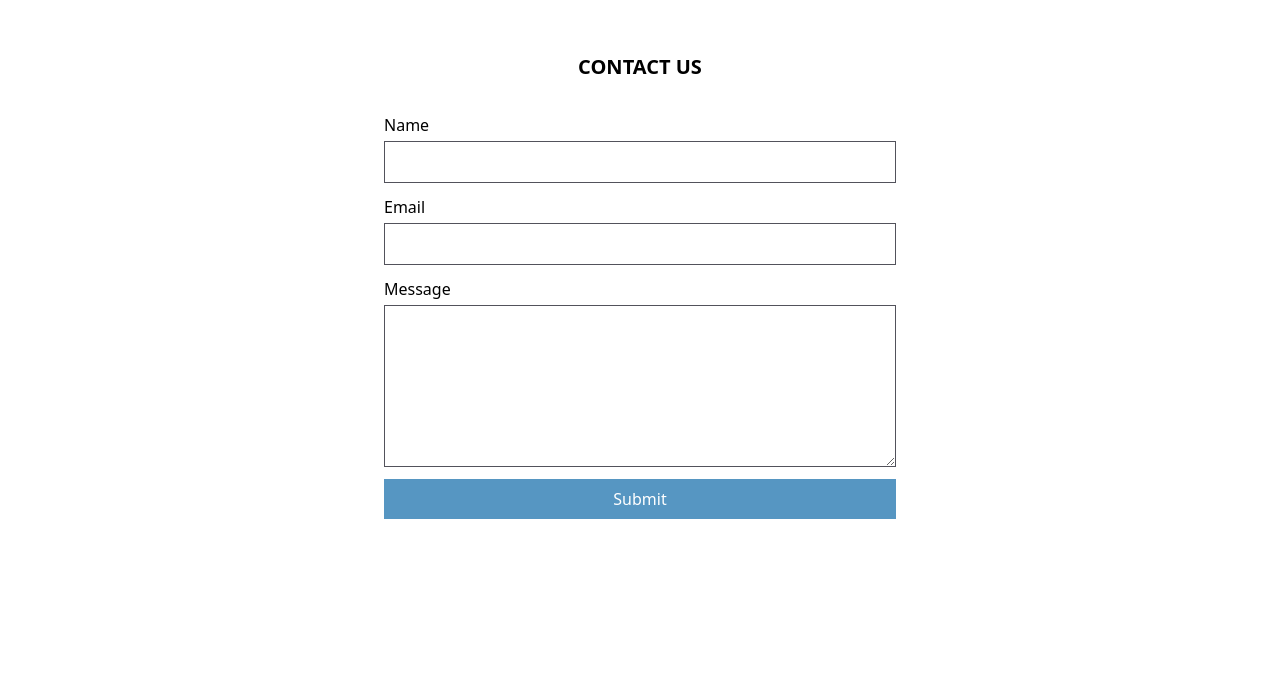
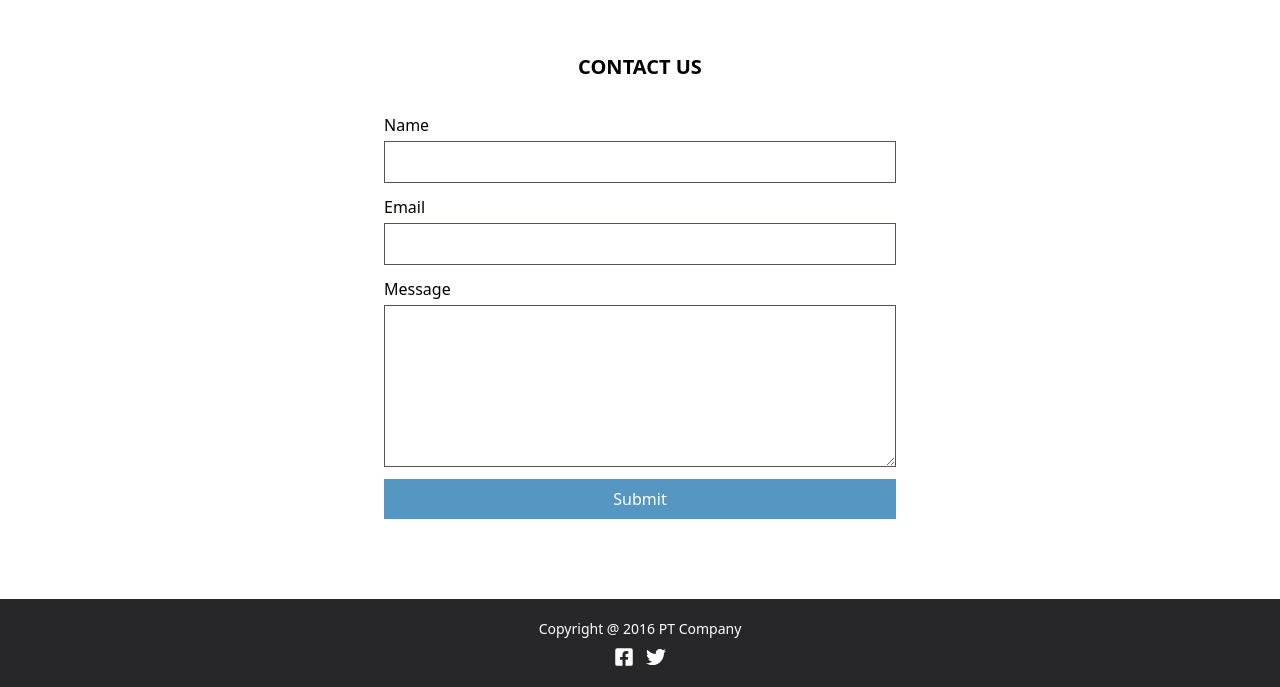
Before and after one commit to alfarissy040/suitmedia-frontend, a React (Vite) app: page / in a window 1280 px wide. Shown: the part 1230-1917 px from the top of the page. Before the commit the page ends 1829 px from the top, so only its background shows below. Built offline with nearby package versions, Linux system fonts and the light colour scheme.

Commit message:
membuat footer

```diff
--- a/src/App.jsx
+++ b/src/App.jsx
@@ -1,4 +1,5 @@
 import Contact from "./components/Contact";
+import Footer from "./components/Footer";
 import Navbar from "./components/Navbar";
 import Carousel from "./components/carousel/Carousel";
 import OurValues from "./components/outvalues/OurValues";
@@ -10,6 +11,7 @@ const App = () => {
             <Carousel />
             <OurValues />
             <Contact />
+            <Footer />
         </>
     );
 };
--- /dev/null
+++ b/src/components/Footer.jsx
@@ -0,0 +1,16 @@
+import { FaFacebookSquare, FaTwitter } from "react-icons/fa";
+const Footer = () => {
+    return (
+        <footer className="w-full p-5 flex flex-col items-center justify-center bg-zinc-800">
+            <p className="text-white text-sm">Copyright @ 2016 PT Company</p>
+            <div className="flex items-center gap-x-3 text-white mt-2">
+                {/* fb */}
+                <FaFacebookSquare className="w-5 h-5" />
+                {/* twitter */}
+                <FaTwitter className="w-5 h-5" />
+            </div>
+        </footer>
+    );
+};
+
+export default Footer;
```
